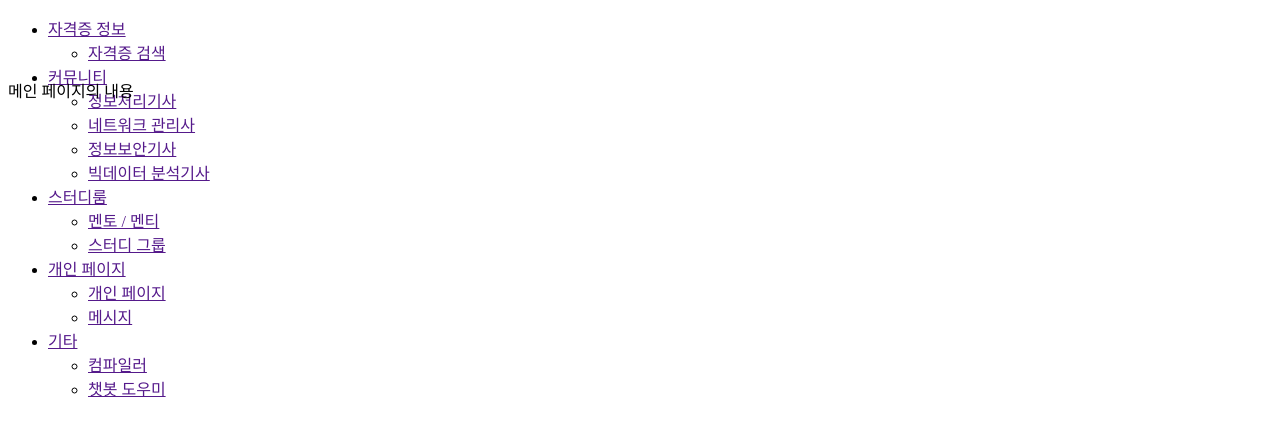
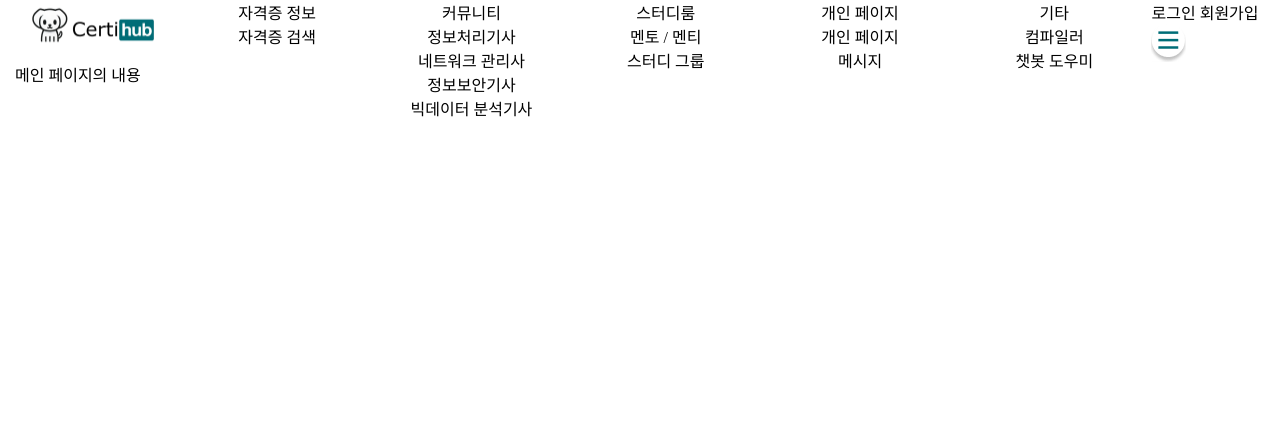
Before and after one commit to Darkiller1234/KHFinalProject, a Java web app: page /main in a window 1280 px wide. Shown: the top 436 px of the page. Run offline with Spring Boot 4, a stand-in JSP engine, Linux system fonts and the light colour scheme; the project's own start-up code is not run, and a stand-in starts its controllers and pages.

Commit message:
추가 - 헤더 작성중

```diff
--- a/KHFinalCertiHub/T3B1/src/main/webapp/WEB-INF/views/common/header.jsp
+++ b/KHFinalCertiHub/T3B1/src/main/webapp/WEB-INF/views/common/header.jsp
@@ -10,17 +10,34 @@
 <link rel="stylesheet" href="<%=contextPath%>/resources/static/css/common/header.css">
 </head>
 <body>
+    <div class="wrapper">
+
+        <div class="menu">
+            <div class="logo">
+                <img src="<%=contextPath%>/resources/static/img/logo/logo_big.png">
+            </div>
+
             <div class="navi">
+
+                <div class="navi-head">
                     <ul>
-            <li>
-                <a href="">자격증 정보</a>
+                        <li>자격증 정보</li>
+                        <li>커뮤니티</li>
+                        <li>스터디룸</li>
+                        <li>개인 페이지</li>
+                        <li>기타</li>
+                    </ul>
+                </div>
+
+                <div class="navi-body">
+                    <ul>
+                        <li class="submenu">
                             <ul>
                                 <li><a href="">자격증 검색</a></li>
                             </ul>
                         </li>
 
-            <li>
-                <a href="">커뮤니티</a>
+                        <li class="submenu">
                             <ul>
                                 <li><a href="">정보처리기사</a></li>
                                 <li><a href="">네트워크 관리사</a></li>
@@ -29,24 +46,21 @@
                             </ul>
                         </li>
 
-            <li>
-                <a href="">스터디룸</a>
+                        <li class="submenu">
                             <ul>
                                 <li><a href="">멘토 / 멘티</a></li>
                                 <li><a href="">스터디 그룹</a></li>
                             </ul>
                         </li>
 
-            <li>
-                <a href="">개인 페이지</a>
+                        <li class="submenu">
                             <ul>
                                 <li><a href="">개인 페이지</a></li>
                                 <li><a href="">메시지</a></li>
                             </ul>
                         </li>
 
-            <li>
-                <a href="">기타</a>
+                        <li class="submenu">
                             <ul>
                                 <li><a href="">컴파일러</a></li>
                                 <li><a href="">챗봇 도우미</a></li>
@@ -54,5 +68,15 @@
                         </li>
                     </ul>
                 </div>
+
+            </div>
+
+            <div class="etc">
+                <a href="">로그인</a>
+                <a href="">회원가입</a>
+                <img src="<%=contextPath%>/resources/static/img/button/menu_button.png">
+            </div>
+        </div>
+    </div>
 </body>
 </html>
--- a/KHFinalCertiHub/T3B1/src/main/webapp/WEB-INF/views/main/mainPage.jsp
+++ b/KHFinalCertiHub/T3B1/src/main/webapp/WEB-INF/views/main/mainPage.jsp
@@ -4,10 +4,12 @@
 <html>
 <head>
 <meta charset="UTF-8">
-<title>Insert title here</title>
+<title>서티허브</title>
 </head>
 <body>
     <%@ include file="../common/header.jsp"%>
-    메인 페이지의 내용
+    <div class="wrapper">
+        메인 페이지의 내용
+    </div>
 </body>
 </html>
--- a/KHFinalCertiHub/T3B1/src/main/webapp/resources/static/css/common/default.css
+++ b/KHFinalCertiHub/T3B1/src/main/webapp/resources/static/css/common/default.css
@@ -1,4 +1,19 @@
 *{
     box-sizing: border-box;
+    padding: 0px;
+    margin: 0px;
+}
+
+a{
+    text-decoration-line:none; /* a 태그 밑줄 제거 */
+    color: inherit; /* 부모 요소 색깔을 따르도록 설정 */
+}
+
+ul,ol,li{
+    list-style: none;
+}
+
+.wrapper{
     max-width: 1250px;
+    margin:0 auto;
 }
--- a/KHFinalCertiHub/T3B1/src/main/webapp/resources/static/css/common/header.css
+++ b/KHFinalCertiHub/T3B1/src/main/webapp/resources/static/css/common/header.css
@@ -1,4 +1,47 @@
-.navi{
+.menu{
     width:100%;
     height:62px;
+    display:flex;
+    justify-content: space-between;
 }
+
+/* 사이트 로고 이미지 */
+.menu .logo img{
+    width:165px;
+    height:50px;
+}
+
+/* 메뉴 영역 */
+.navi{
+    width: 100%;
+    display:flex;
+    flex-direction: column;
+}
+
+/* 메뉴 헤더 영역 */
+.navi-head{
+    width: 100%;
+}
+
+.navi-head ul{
+    display: flex;
+}
+
+.navi-head ul li {
+    flex: 1;
+    text-align: center;
+}
+
+/* 서브메뉴 영역 */
+.navi-body{
+    width: 100%;
+}
+
+.navi-body > ul {
+    display: flex;
+}
+
+.navi-body > ul li{
+    flex: 1;
+    text-align: center;
+}
```
Also changed, not shown: KHFinalCertiHub/T3B1/src/main/webapp/resources/static/img/button/menu_button.png (added). Lines whose indentation alone changed are shown as unchanged.
